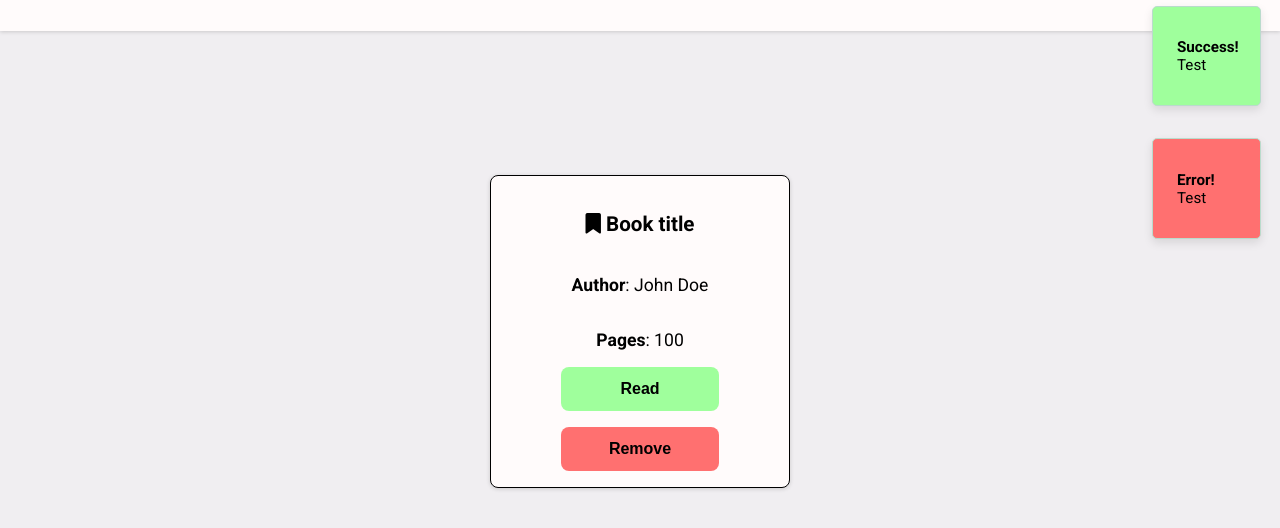
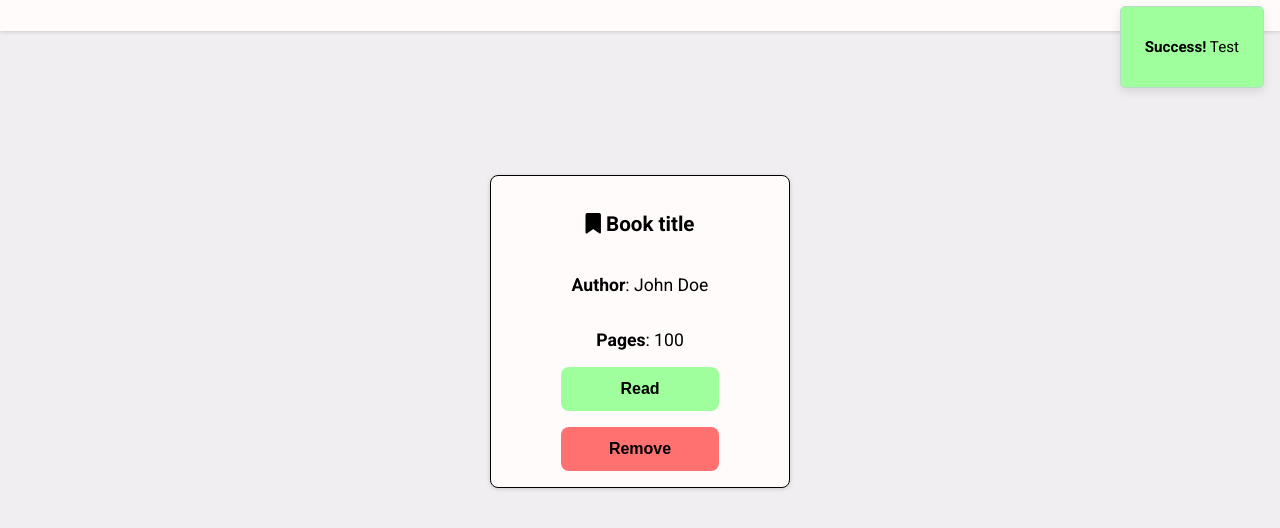
Before and after one commit to Garfieldas/libary-app, a website built with Vite: page index.html in a window 1280 px wide. Shown: the part 82-610 px from the top of the page. Built offline with nearby package versions, Linux system fonts and the light colour scheme.

Commit message:
Added media query for notifications container

```diff
--- a/index.html
+++ b/index.html
@@ -60,12 +60,6 @@
         Test
     </p>
     </div>
-    <div class="notification danger">
-    <p>
-        <strong>Error!</strong>
-        Test
-    </p>
-    </div>
     </div>
     <script type="module" src="/src/main.ts"></script>
   <script src="https://kit.fontawesome.com/bbf929e146.js" crossorigin="anonymous"></script>
--- a/src/style.css
+++ b/src/style.css
@@ -175,8 +175,7 @@ form {
 .notifications-container {
   position: fixed;
   top: 11%;
-  left: 90%;
-  right: 1.2rem;
+  right: 1rem;
   margin: 0 auto;
   z-index: 1050;
   display: flex;
@@ -194,3 +193,9 @@ form {
   box-shadow: 0 4px 10px rgba(0, 0, 0, 0.1);
   border-color: #badbcc;
 }
+
+@media only screen and (max-width: 640px) {
+  .notifications-container {
+    top: 90%;
+  }
+}
```
